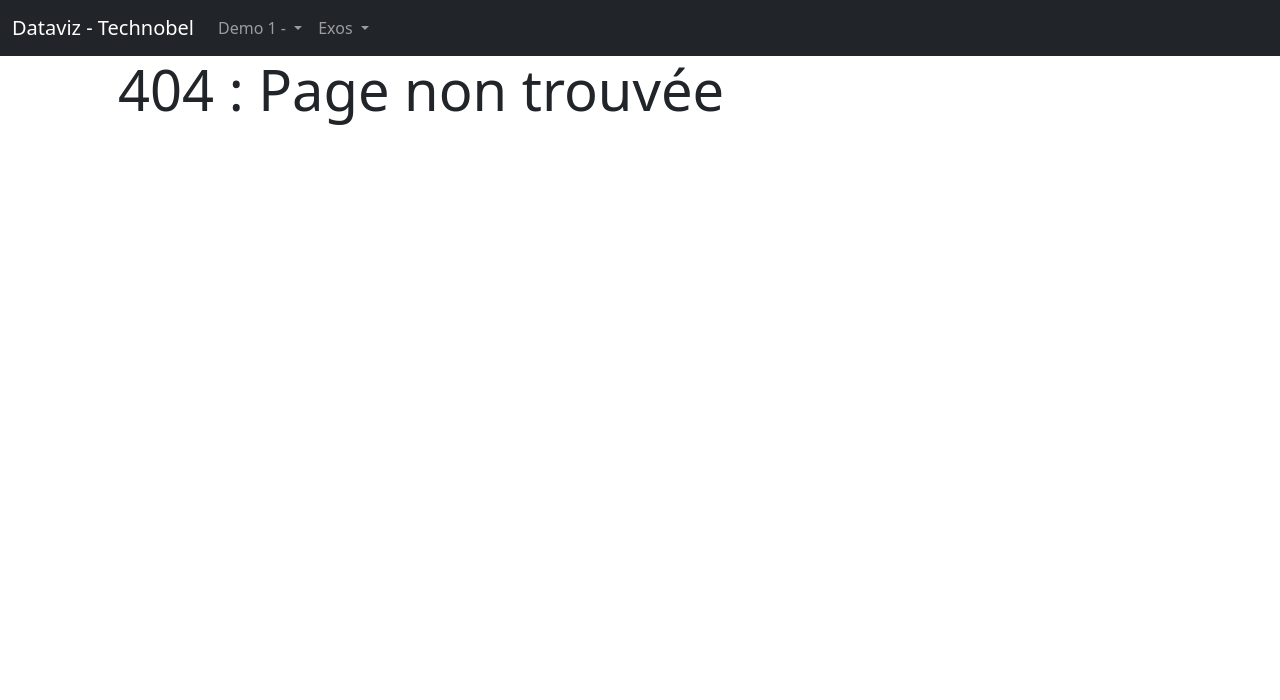
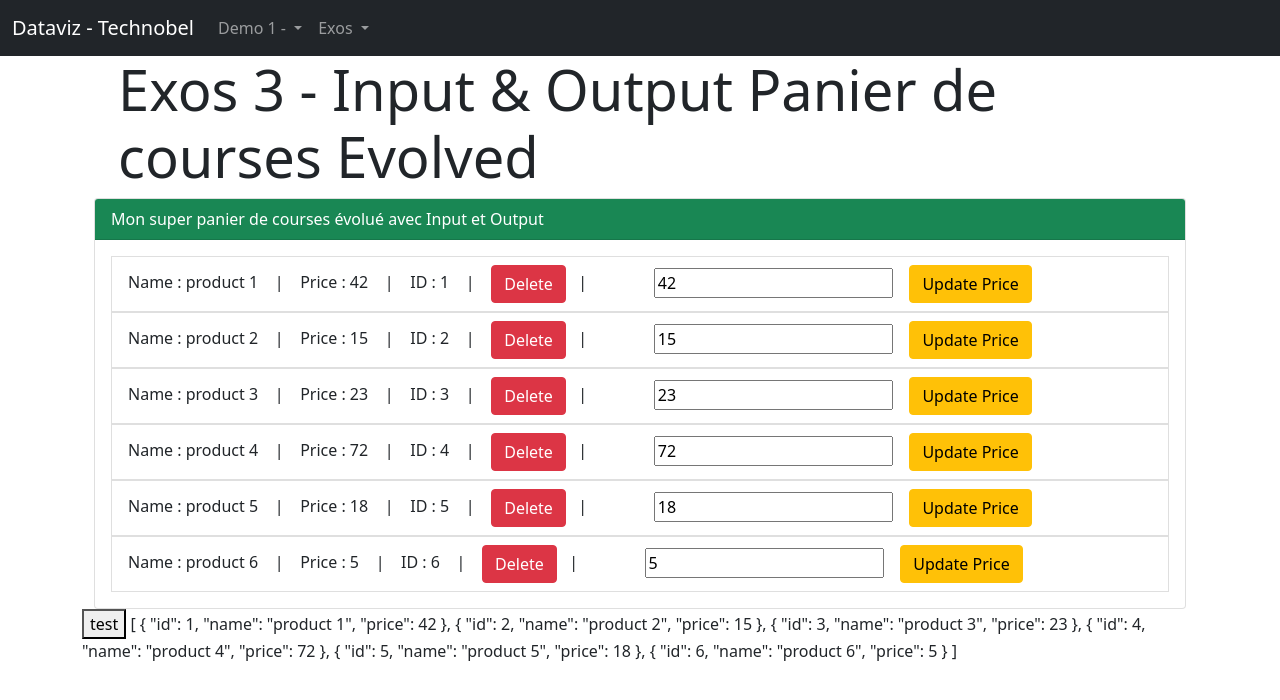
Before and after one commit to evengyl/DemoETU_Technobel_Dataviz, an Angular app: page /exos/exos3 in a window 1280 px wide. Before the commit this address had no page. Shown: the top 700 px of the page. Built offline with nearby package versions, Linux system fonts and the light colour scheme.

Commit message:
add resolve exos3

```diff
--- a/src/app/app-routing.module.ts
+++ b/src/app/app-routing.module.ts
@@ -13,6 +13,7 @@ import { Demo9Component } from './components/demo/demo9/demo9.component';
 import { Exos1dot1Component } from './components/exos/exos1dot1/exos1dot1.component';
 import { Exos1dot2Component } from './components/exos/exos1dot2/exos1dot2.component';
 import { Exos2Component } from './components/exos/exos2/exos2.component';
+import { ProductsComponent } from './components/exos/exos3/products/products.component';
 import { ForOforComponent } from './components/shared/for-ofor/for-ofor.component';
 import { HomeComponent } from './components/shared/home/home.component';
 
@@ -33,7 +34,8 @@ const routes: Routes = [
   { path : "exos", children : [
     { path : "exos1dot1", component : Exos1dot1Component},
     { path : "exos1dot2", component : Exos1dot2Component},
-    { path : "exos2", component : Exos2Component}
+    { path : "exos2", component : Exos2Component},
+    { path : "exos3", component : ProductsComponent }
   ]},
 
 
--- a/src/app/app.module.ts
+++ b/src/app/app.module.ts
@@ -29,6 +29,8 @@ import { Demo9Component } from './components/demo/demo9/demo9.component';
 import { Demo10Component } from './components/demo/demo10/demo10.component';
 import { Input10Component } from './components/demo/demo10/input10/input10.component';
 import { Output10Component } from './components/demo/demo10/output10/output10.component';
+import { ProductsComponent } from './components/exos/exos3/products/products.component';
+import { DetailsComponent } from './components/exos/exos3/details/details.component';
 
 
 @NgModule({
@@ -58,6 +60,8 @@ import { Output10Component } from './components/demo/demo10/output10/output10.co
     Demo10Component,
     Input10Component,
     Output10Component,
+    ProductsComponent,
+    DetailsComponent,
   ],
   imports: [
     BrowserModule,
--- /dev/null
+++ b/src/app/components/exos/exos3/details/details.component.html
@@ -0,0 +1,8 @@
+<li class="list-group-item">
+    Name : {{name}} &nbsp;&nbsp;&nbsp;|&nbsp;&nbsp;&nbsp;
+    Price : {{price}} &nbsp;&nbsp;&nbsp;|&nbsp;&nbsp;&nbsp;
+    ID : {{id}} &nbsp;&nbsp;&nbsp;|&nbsp;&nbsp;&nbsp;
+    <button class="btn btn-danger" (click)="onClickDelete(id)">Delete</button>&nbsp;&nbsp;&nbsp;|&nbsp;&nbsp;&nbsp;&nbsp;&nbsp;&nbsp;&nbsp;&nbsp;&nbsp;&nbsp;&nbsp;&nbsp;&nbsp;&nbsp;&nbsp;
+    <input [(ngModel)]="newPrice" type="number">&nbsp;&nbsp;&nbsp;
+    <button class="btn btn-warning" (click)="onClickUpdate(id)">Update Price</button>
+</li>
--- /dev/null
+++ b/src/app/components/exos/exos3/details/details.component.ts
@@ -0,0 +1,45 @@
+import { Component, EventEmitter, Input, OnInit, Output, OnChanges } from '@angular/core';
+
+@Component({
+  selector: 'app-details',
+  templateUrl: './details.component.html'
+})
+export class DetailsComponent implements OnInit, OnChanges {
+
+  @Input() name : string
+  @Input() price : number
+  @Input() id : number
+
+  @Output() deleteProduct : EventEmitter<number> = new EventEmitter<number>()
+  @Output() updateProduct : EventEmitter<object> = new EventEmitter<object>()
+
+  newPrice : number = undefined
+
+  constructor() {
+
+  }
+
+  ngOnInit(): void {
+    console.log("on init")
+  }
+
+  ngOnChanges(){
+    this.newPrice = this.price
+
+    console.log("on change")
+  }
+
+
+
+
+
+  onClickDelete(id : number) : void{
+    this.deleteProduct.emit(id)
+  }
+
+  onClickUpdate(id : number) : void
+  {
+    this.updateProduct.emit({id : id, newPrice : this.newPrice})
+  }
+
+}
--- /dev/null
+++ b/src/app/components/exos/exos3/products/models/product.model.ts
@@ -0,0 +1,24 @@
+export class product{
+    id : number
+    name : string
+    price : number
+}
+
+/**
+ * crée un mokup de donnée sur base du model product
+ * @returns Un tableau de produit fictif
+ */
+export function fillMokup() : product[]
+{
+
+    let listProd : product[] = []
+
+    listProd.push({id : 1, name : "product 1", price : 42})
+    listProd.push({id : 2, name : "product 2", price : 15})
+    listProd.push({id : 3, name : "product 3", price : 23})
+    listProd.push({id : 4, name : "product 4", price : 72})
+    listProd.push({id : 5, name : "product 5", price : 18})
+    listProd.push({id : 6, name : "product 6", price : 5})
+
+    return listProd
+}
--- /dev/null
+++ b/src/app/components/exos/exos3/products/products.component.html
@@ -0,0 +1,42 @@
+<div class="container-fluid">
+	<div class="row">
+		<div class="col">
+			<div class="jumbotron jumbotron-fluid">
+				<div class="container">
+					<h1 class="display-4">Exos 3 - Input & Output Panier de courses Evolved</h1>
+				</div>
+			</div>
+		</div>
+	</div>
+</div>
+
+<div class="container-fluid">
+    <div class="row">
+
+        <div class="col-12 align-self-center">
+            <div class="card">
+                <div class="card-header bg-success text-white">
+                    Mon super panier de courses évolué avec Input et Output
+                </div>
+                <div class="card-body">
+                    <ul class="list-group">
+                        <app-details
+                            *ngFor="let product of listProd"
+                            [name]="product.name"
+                            [price]="product.price"
+                            [id]="product.id"
+                            (deleteProduct)="deleteProductParent($event)"
+                            (updateProduct)="updateProductParent($event)"
+                        ></app-details>
+                    </ul>
+                </div>
+            </div>
+        </div>
+
+    </div>
+</div>
+
+
+<button (click)="test()">test</button>
+
+{{listProd | json}}
--- /dev/null
+++ b/src/app/components/exos/exos3/products/products.component.ts
@@ -0,0 +1,50 @@
+import { Component, OnInit } from '@angular/core';
+import { fillMokup, product } from './models/product.model';
+
+@Component({
+  selector: 'app-products',
+  templateUrl: './products.component.html'
+})
+export class ProductsComponent implements OnInit {
+
+  listProd : product[] = []
+
+  constructor() {
+    /* fake mokup de données */
+    this.listProd = fillMokup()
+  }
+
+  ngOnInit(): void {
+  }
+
+  deleteProductParent(id) : void
+  {
+    this.listProd = this.listProd.filter((item) => {
+      if(item.id != id)
+        return item
+    })
+
+    //this.listProd = this.listProd.filter( item => item.id != id )
+  }
+
+  updateProductParent(data : any) : void
+  {
+    this.listProd = this.listProd.filter((item) => {
+      if(item.id == data.id){
+        item.price = data.newPrice
+      }
+
+      return item
+    })
+  }
+
+  test()
+  {
+    this.listProd = this.listProd.filter((item) => {
+      item.price = item.price * 2
+      return item
+
+    })
+  }
+
+}
--- a/src/app/components/shared/navbar/navbar.component.html
+++ b/src/app/components/shared/navbar/navbar.component.html
@@ -45,6 +45,8 @@
               <li><a class="dropdown-item" routerLink="exos/exos1dot2">Exos 1.2 - Custom pipe convert secondes</a></li>
               <li><hr class="dropdown-divider"></li>
               <li><a class="dropdown-item" routerLink="exos/exos2">Exos 2 - Direct. struct. Le panier de courses</a></li>
+              <li><hr class="dropdown-divider"></li>
+              <li><a class="dropdown-item" routerLink="exos/exos3">Exos 3 - Input & Output Panier de courses Evolved</a></li>
 
             </ul>
           </li>
```
